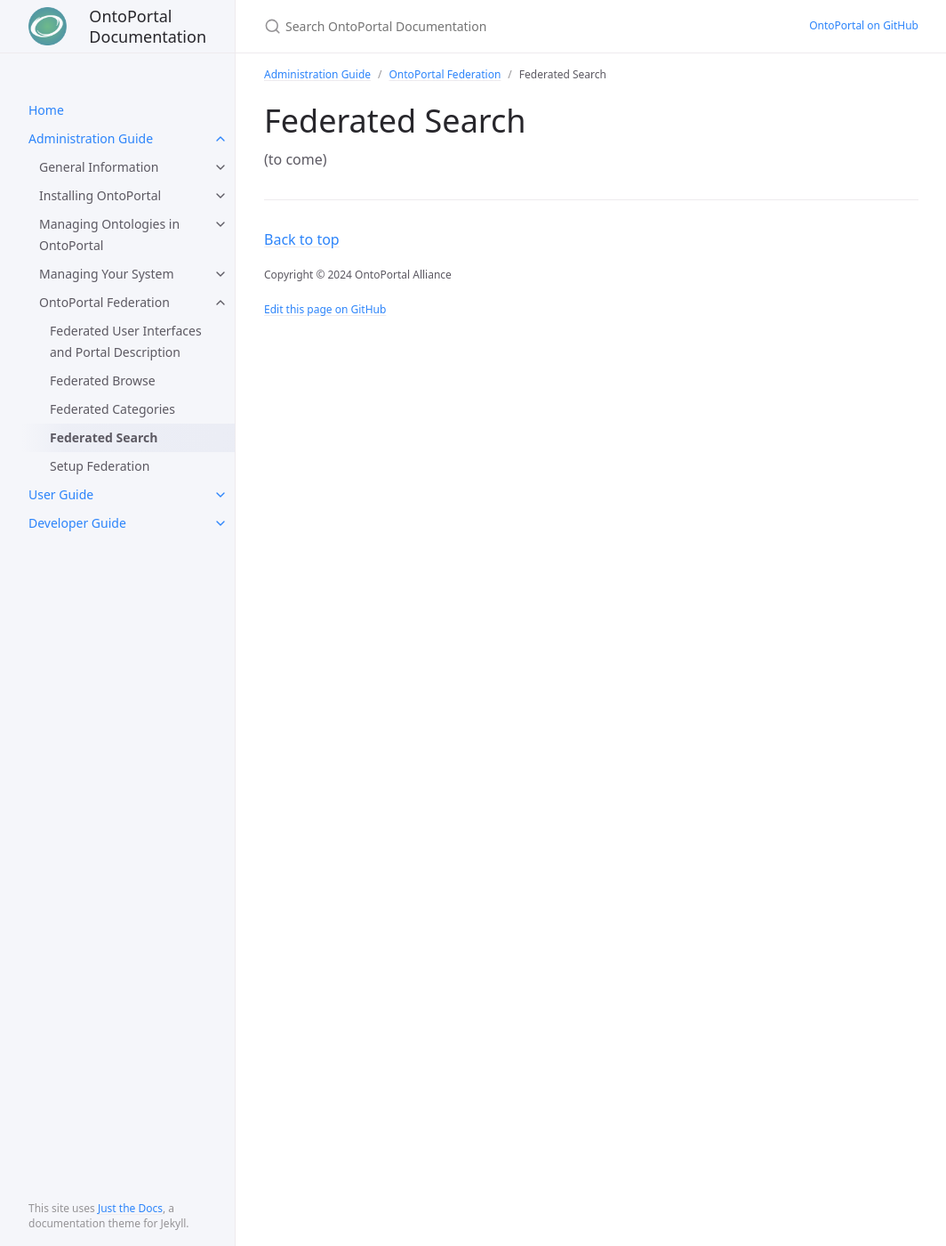
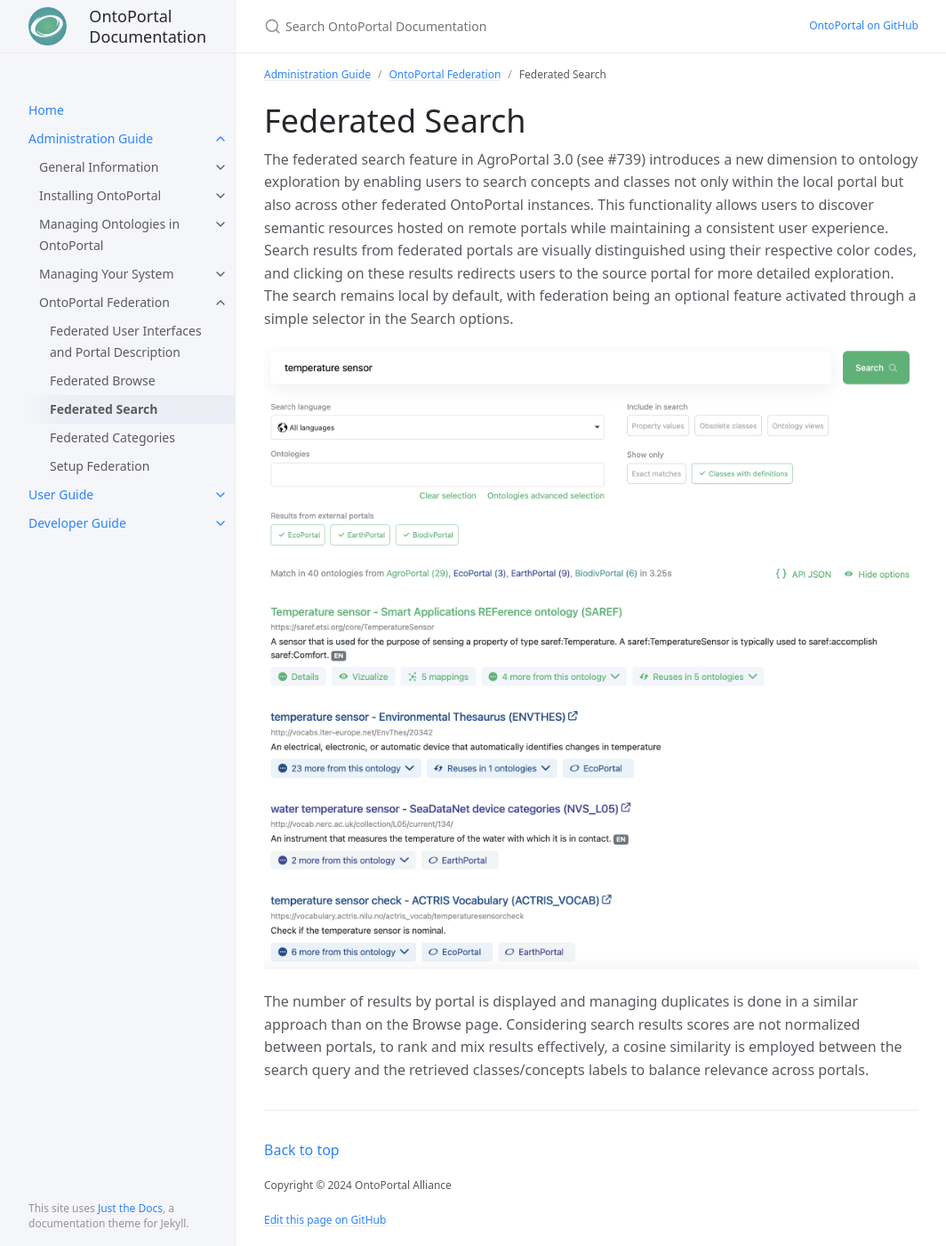
Before and after one commit to ontoportal/documentation, a Jekyll site: the page built from docs/administration-guide/federation/federated_search.md, in a window 1280 px wide and 1400 px high. Shown: the whole window at 89% size, without its empty margins (107-1171 px from the left). Built offline with Jekyll 4.4.1, drawn with Linux system fonts in a browser that asks for light colours.

Commit message:
add federated search doc and figures and correct order in the tab of content

```diff
--- a/docs/administration-guide/federation/federated_search.md
+++ b/docs/administration-guide/federation/federated_search.md
@@ -3,12 +3,15 @@ title: Federated Search
 layout: default
 summary: Search concepts and classes locally and also across other federated portals
 status: Preliminary
-nav_order: 4
+nav_order: 3
 parent: OntoPortal Federation
 grand_parent: Administration Guide
 permalink: /administration/federation/federated_search
 ---
 
 # Federated Search
+The federated search feature in AgroPortal 3.0 (see #739) introduces a new dimension to ontology exploration by enabling users to search concepts and classes not only within the local portal but also across other federated OntoPortal instances. This functionality allows users to discover semantic resources hosted on remote portals while maintaining a consistent user experience. Search results from federated portals are visually distinguished using their respective color codes, and clicking on these results redirects users to the source portal for more detailed exploration. The search remains local by default, with federation being an optional feature activated through a simple selector in the Search options.
 
-(to come)
+![Federated search]({{site.figures_link}}/OntoPortal/federation/search-federation.png)
+
+The number of results by portal is displayed and managing duplicates is done in a similar approach than on the Browse page. Considering search results scores are not normalized between portals, to rank and mix results effectively, a cosine similarity is employed between the search query and the retrieved classes/concepts labels to balance relevance across portals.
```
